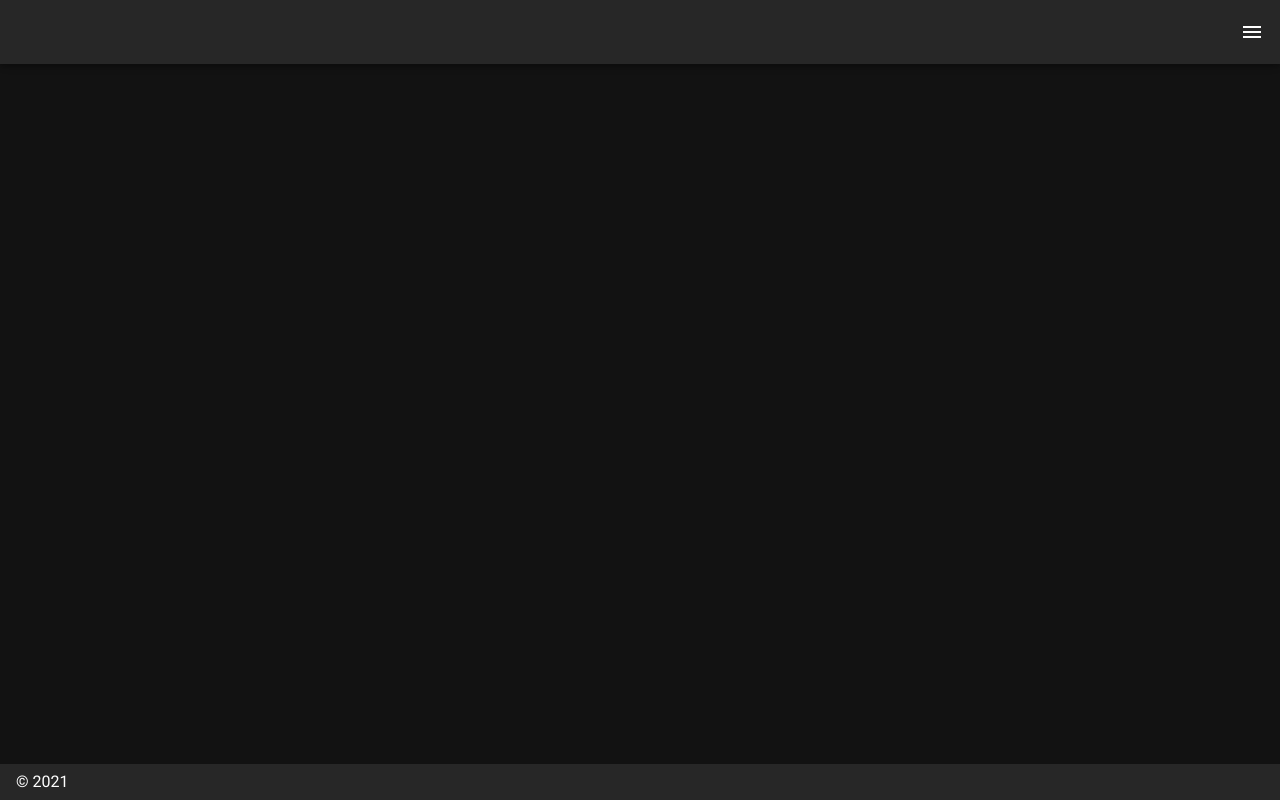
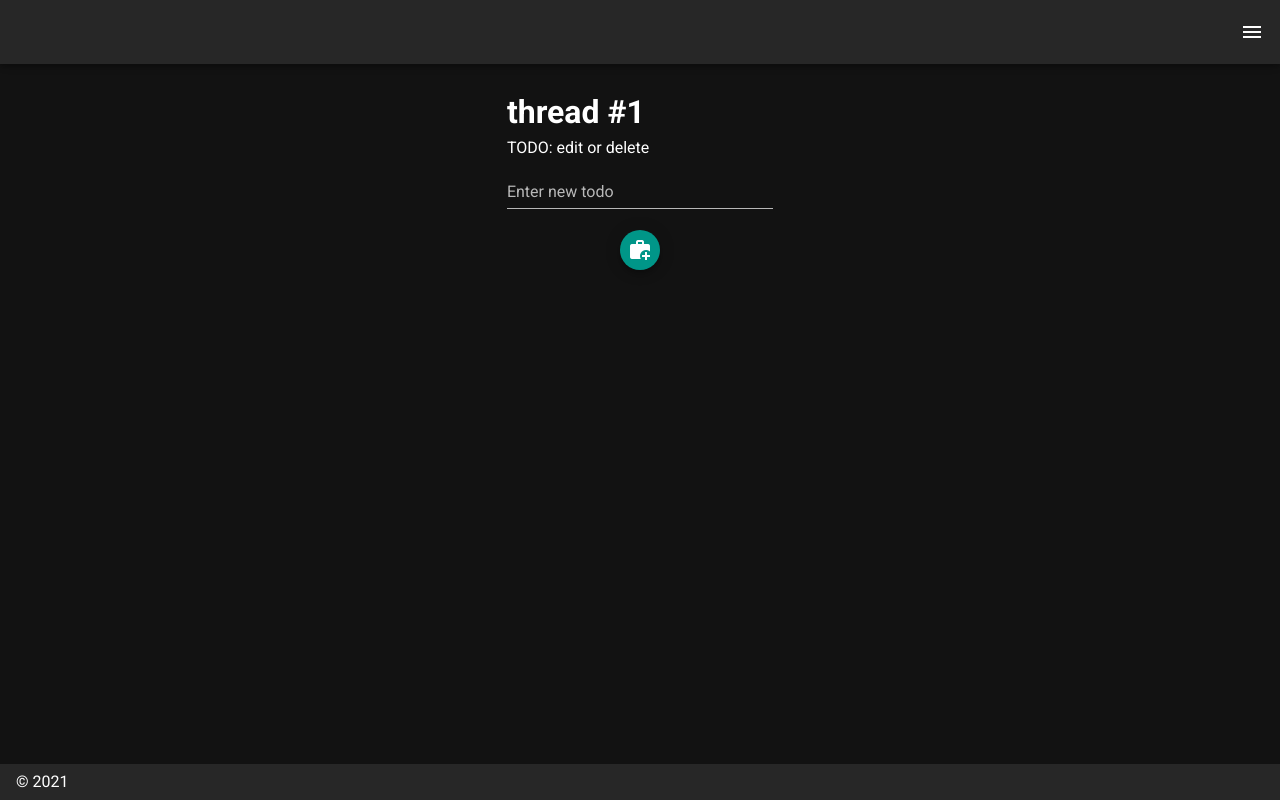
Before and after one commit to AliLordLoss/nuxt-simple-todo, a Nuxt app: page / in a window 1280 px wide. Built offline with nearby package versions, Linux system fonts and the light colour scheme.

Commit message:
implemented a single thread todo-app that a user can add, remove and reorder todos to a hardcoded thread

```diff
--- /dev/null
+++ b/components/MyBtn.vue
@@ -0,0 +1,24 @@
+<template>
+  <v-btn fab small :disabled="disabled" :color="color" @click="$emit('click')">
+    <v-icon> {{ icon }} </v-icon>
+  </v-btn>
+</template>
+
+<script>
+export default {
+  props: {
+    icon: {
+      required: true,
+      type: String,
+    },
+    disabled: {
+      type: Boolean,
+      default: false,
+    },
+    color: {
+      type: String,
+      default: 'cyan',
+    },
+  },
+}
+</script>
--- /dev/null
+++ b/components/TodoList.vue
@@ -0,0 +1,25 @@
+<template>
+  <div>
+    <TodoListItem
+      v-for="(todo, index) in todos"
+      :key="todo.id"
+      :todo="todo"
+      :first="index === 0"
+      :last="index === todos.length - 1"
+    />
+  </div>
+</template>
+
+<script>
+export default {
+  props: {
+    todos: {
+      required: true,
+      type: Array,
+    },
+  },
+}
+</script>
+
+<style>
+</style>
--- /dev/null
+++ b/components/TodoListItem.vue
@@ -0,0 +1,58 @@
+<template>
+  <div>
+    <h3>{{ todo.text }}</h3>
+    <div>
+      <MyBtn icon="mdi-briefcase-remove" color="red" @click="removeTodo" />
+
+      <MyBtn icon="mdi-briefcase-edit" color="blue" />
+
+      <MyBtn icon="mdi-briefcase-upload" :disabled="first" @click="moveUp" />
+
+      <MyBtn icon="mdi-briefcase-download" :disabled="last" @click="moveDown" />
+    </div>
+  </div>
+</template>
+
+<script>
+export default {
+  props: {
+    todo: {
+      required: true,
+      type: Object,
+    },
+    first: {
+      type: Boolean,
+      default: false,
+    },
+    last: {
+      type: Boolean,
+      default: false,
+    },
+  },
+  methods: {
+    removeTodo() {
+      this.$store.dispatch('removeTodo', {
+        id: this.todo.id,
+        threadId: this.todo.threadId,
+      })
+    },
+
+    moveUp() {
+      this.$store.dispatch('bringTodoUp', {
+        id: this.todo.id,
+        threadId: this.todo.threadId,
+      })
+    },
+
+    moveDown() {
+      this.$store.dispatch('bringTodoDown', {
+        id: this.todo.id,
+        threadId: this.todo.threadId,
+      })
+    },
+  },
+}
+</script>
+
+<style>
+</style>
--- /dev/null
+++ b/components/TodoThread.vue
@@ -0,0 +1,33 @@
+<template>
+  <v-row>
+    <v-spacer />
+    <v-col cols="3">
+      <div>
+        <h1>{{ thread.title }}</h1>
+        <div>TODO: edit or delete</div>
+      </div>
+      <TodoList :todos="todos" />
+      <addTodoForm :thread-id="thread.id" />
+    </v-col>
+    <v-spacer />
+  </v-row>
+</template>
+
+<script>
+export default {
+  props: {
+    thread: {
+      required: true,
+      type: Object,
+    },
+  },
+  computed: {
+    todos() {
+      return this.$store.state.threads[this.thread.id].todos
+    },
+  },
+}
+</script>
+
+<style>
+</style>
--- /dev/null
+++ b/components/addTodoForm.vue
@@ -0,0 +1,37 @@
+<template>
+  <div class="add-todo-form">
+    <v-text-field v-model="text" label="Enter new todo"></v-text-field>
+    <MyBtn icon="mdi-briefcase-plus" color="teal" @click="addTodo" />
+  </div>
+</template>
+
+<script>
+export default {
+  props: {
+    threadId: {
+      required: true,
+      type: Number,
+    },
+  },
+  data() {
+    return {
+      text: '',
+    }
+  },
+  methods: {
+    addTodo() {
+      this.$store.dispatch('addTodo', {
+        todo: { text: this.text, threadId: this.threadId },
+        threadId: this.threadId,
+      })
+      this.text = ''
+    },
+  },
+}
+</script>
+
+<style>
+.add-todo-form {
+  text-align: center;
+}
+</style>
--- a/pages/index.vue
+++ b/pages/index.vue
@@ -1,5 +1,15 @@
 <template>
   <div>
-    <v-container> </v-container>
+    <v-container>
+      <TodoThread :thread="{ id: 0, title: 'thread #1' }" />
+    </v-container>
   </div>
 </template>
+
+<script>
+export default {
+  created() {
+    this.$store.commit('CREATE_THREAD', { title: 'thread #1' })
+  },
+}
+</script>
--- /dev/null
+++ b/store/index.js
@@ -0,0 +1,61 @@
+export const state = () => ({
+  threads: {},
+  threadsCount: 0
+})
+
+export const getters = {
+
+}
+
+export const actions = {
+  fetchThreadTodos({ state }, { threadId }) {
+    return new Promise((resolve) => {
+      resolve(state.threads[threadId].todos)
+    });
+  },
+
+  addTodo({ commit, state }, { todo, threadId }) {
+    commit('ADD_TODO', { todo: { ...todo, id: state.threads[threadId].todos.length }, threadId })
+  },
+
+  removeTodo({ commit }, { id, threadId }) {
+    commit('REMOVE_TODO', { id, threadId })
+  },
+
+  bringTodoUp({ commit }, { id, threadId }) {
+    commit('SWAP_TODO_WITH_PREV', { id, threadId })
+  },
+
+  bringTodoDown({ commit }, { id, threadId }) {
+    commit('SWAP_TODO_WITH_NEXT', { id, threadId })
+  },
+}
+
+export const mutations = {
+  ADD_TODO(state, { todo, threadId }) {
+    state.threads[threadId].todos.push(todo)
+  },
+
+  REMOVE_TODO(state, { id, threadId }) {
+    state.threads[threadId].todos = state.threads[threadId].todos.filter(todo => todo.id !== id)
+  },
+
+  CREATE_THREAD(state, { title }) {
+    state.threads[state.threadsCount] = { title, id: state.threadsCount, todos: [] }
+    state.threadsCount++
+  },
+
+  SWAP_TODO_WITH_PREV(state, { id, threadId }) {
+    const temp = state.threads[threadId].todos[id - 1]
+    temp.id = id
+    this._vm.$set(state.threads[threadId].todos, id - 1, { ...state.threads[threadId].todos[id], id: id - 1 })
+    this._vm.$set(state.threads[threadId].todos, id, temp)
+  },
+
+  SWAP_TODO_WITH_NEXT(state, { id, threadId }) {
+    const temp = state.threads[threadId].todos[id + 1]
+    temp.id = id
+    this._vm.$set(state.threads[threadId].todos, id + 1, { ...state.threads[threadId].todos[id], id: id + 1 })
+    this._vm.$set(state.threads[threadId].todos, id, temp)
+  },
+}
```
